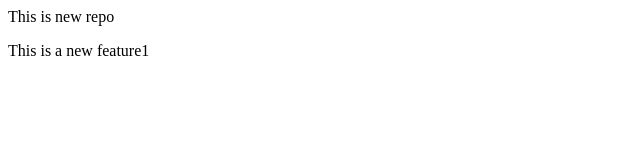
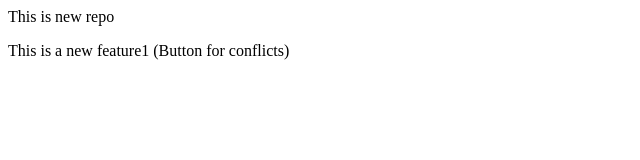
Before and after one commit to vipink143/localrepo, a plain HTML site: page index.html in a window 1280 px wide. Shown: the whole page, without its empty margins (0-640 px from the left). Drawn offline with Linux system fonts and the light colour scheme.

Commit message:
adding button for conflicts

```diff
--- a/index.html
+++ b/index.html
@@ -1,3 +1,3 @@
 <p>This is new repo</p>
 
-<p>This is a new feature1</p>
+<p>This is a new feature1 (Button for conflicts)</p>
```
